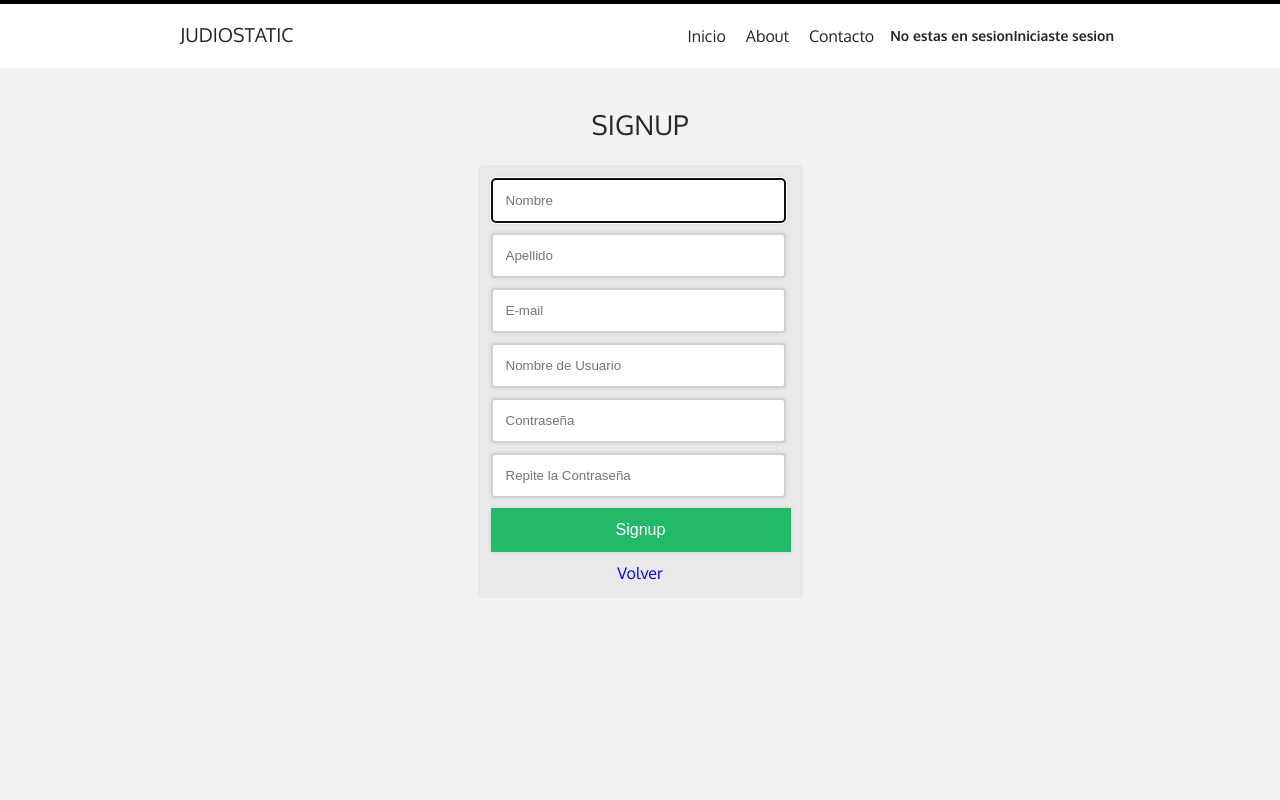
After one commit to alvarogabrielgomez/judiostatic, a PHP site: page /signup.php in a window 1280 px wide. The commit adds this page. Run offline with PHP 8.4, Linux system fonts and the light colour scheme.

Commit message:
Update 14 Diciembre

```diff
--- /dev/null
+++ b/components/footer.php
@@ -0,0 +1,3 @@
+<footer>
+
+</footer>
--- /dev/null
+++ b/components/header.php
@@ -0,0 +1,23 @@
+<header id="header">
+   <div id="header-container">
+        <nav id="header-logo">
+            <ul>
+                <!-- <li id="header-logo-img"><a href="#"><img src="" alt=""></a></li> -->
+                <li id="header-logo-spam">JUDIOSTATIC</li>
+            </ul>
+        </nav>
+        <div id="header-container-menu">
+            <nav id="header-menu">
+                <ul id="header-menu-buttoms">
+                    <li><a onClick="cargarContenido('landing.html')"  href="#main">Inicio</a></li>
+                    <li><a onClick="cargarContenido('about.html')"  href="#main">About</a></li>
+                    <li><a onClick="cargarContenido('contact.html')"  href="#main">Contacto</a></li>
+                    <li class="login-status"><span>No estas en sesion</span>
+                        <span>Iniciaste sesion</span></li>
+                </ul>
+
+            </nav>
+        </div>
+    </div>
+        <!--Final de contenedor header-->
+</header>
--- /dev/null
+++ b/components/signup-posts-container.php
@@ -0,0 +1,23 @@
+            <div id="main-posts-container">
+               <div class="main-post">
+                 <h1 class="title-login">SIGNUP</h1>
+
+
+
+                    <div class="main-box admin-signup">
+
+                    <div class="nav-signup">
+                    <form action="includes/signup-inc.php" method="POST">
+                        <input type="text" name="first"  placeholder="Nombre" autofocus>
+                        <input type="text" name="last"  placeholder="Apellido">
+                        <input type="email" name="email"  placeholder="E-mail">
+                        <input type="text" name="uid"  placeholder="Nombre de Usuario">
+                        <input type="password" name="pwd"  placeholder="Contraseña">
+                        <input type="password" name="pwd-repeat" placeholder="Repite la Contraseña">
+                        <button type="submit" class="button" name="signup-submit">Signup</button>
+                    </form>
+                    <a href="admin.php">Volver</a>
+
+                    </div>
+
+            </div>
--- /dev/null
+++ b/signup.php
@@ -0,0 +1,38 @@
+<?php
+session_start();
+?>
+<!DOCTYPE html>
+<html lang="en">
+<head>
+    <meta charset="UTF-8">
+    <meta name="viewport" content="width=device-width, initial-scale=1.0">
+    <meta http-equiv="X-UA-Compatible" content="ie=edge">
+    <title>JUDIOSTATIC</title>
+    <link rel="stylesheet" type="text/css" href="style.css">
+    <link href="https://fonts.googleapis.com/css?family=Oxygen:400,700" rel="stylesheet">
+
+</head>
+
+<body>
+
+<div id="themoderfoquer">
+        <?php
+            require 'components/header.php'; // Main Items php
+        ?>
+<!--Final main portada-->
+<section>
+<div id="main-container">
+        <?php
+            require 'components/signup-posts-container.php'; // Main posts admin php
+        ?>
+        </div>
+    </section>
+</div>
+
+<footer>
+
+</footer>
+
+</body>
+
+</html>
--- a/style.css
+++ b/style.css
@@ -6,6 +6,10 @@ body{
 	background: #f2f2f2;
 	font-size: 1em; line-height: 1.5em;
 
+}
+
+a{
+	text-decoration: none;
 }
 
 
@@ -134,12 +138,6 @@ nav ul li a{
 }
 
 
-
-#main{
-
-}
-
-
 #main-items{
     width: inherit;
     height: auto;
@@ -160,7 +158,7 @@ nav ul li a{
     height: auto;
 }
 
-}
+
 
 .main-post{
 	margin:auto;
@@ -184,13 +182,12 @@ nav ul li a{
     border-color: #e9e9e9;
     border-style: solid;
 	border-width: 1px;
-	-webkit-transition: all 0.6s ease;
+	transition: all 0.6s ease;
 }
 
 .main-box:hover{
 	background-color: #e3e3e3;
 	border-color:#00FFFF;
-	-webkit-transition: all 0.6s ease;
 	 transition: all 0.6s ease;
 	}
 
@@ -204,7 +201,6 @@ nav ul li a{
 	overflow: hidden;
 }
 
-}
 
 .main-img img{
 	width: auto;
@@ -266,7 +262,6 @@ h3::after{
     height: 18px;
     max-width: 90%;
     text-align: center;
-    display: inline-block;
     vertical-align: middle;
     white-space: nowrap;
     padding: 0 5px;
@@ -320,3 +315,101 @@ abbr{
 	text-align: left;
 	margin: 4px 0px;
 }
+
+.nav-login input{
+	border: 2px solid rgba(179, 179, 179, 0.603);
+    border-radius: 4px;
+    padding: 13px;
+    margin: 0 5px 10px 0;
+    -webkit-box-shadow: 0px 0px 4px 0px rgba(209,209,209,1);
+    -moz-box-shadow: 0px 0px 4px 0px rgba(209,209,209,1);
+    box-shadow: 0px 0px 4px 0px rgba(209,209,209,1);
+}
+.nav-login input[type=text] {
+    padding-left: 17px;
+}
+
+.nav-login input[type=password] {
+    padding-left: 17px;
+}
+
+.button {
+    background-color: #22BA6A;
+    border: none;
+    color: white;
+	padding: 12px 39px;
+    text-align: center;
+    text-decoration: none;
+    display: inline-block;
+	font-size: 16px;
+	height: 44px;
+	box-sizing: border-box;
+	box-shadow: 0px 0px 4px 0px rgba(209,209,209,1);
+	cursor: pointer;
+}
+
+.nav-login{
+	display: flex;
+    flex-direction: row;
+    flex-flow: wrap;
+    align-content: center;
+}
+.nav-login a{
+	width: 100%;
+    margin-top: 9px;
+}
+.title-login{
+	margin-bottom: 27px!important;
+}
+
+.admin-login{
+	width: 100%;
+	max-width: 325px;
+	min-width: 300px;
+	padding: 9%;
+}
+
+.admin-signup{
+	width: 100%;
+	max-width: 325px;
+	min-width: 300px;
+}
+
+.nav-login form{
+	display: flex;
+	flex-direction: column;
+	width: 100%;
+
+}
+.nav-signup form {
+	display: flex;
+	flex-direction: column;
+	width: 100%;
+	max-width: 500px;
+	min-width: 300px;
+}
+
+.nav-signup input{
+	border: 2px solid rgba(179, 179, 179, 0.603);
+    border-radius: 4px;
+    padding: 13px;
+    margin: 0 5px 10px 0;
+    -webkit-box-shadow: 0px 0px 4px 0px rgba(209,209,209,1);
+    -moz-box-shadow: 0px 0px 4px 0px rgba(209,209,209,1);
+    box-shadow: 0px 0px 4px 0px rgba(209,209,209,1);
+}
+
+.nav-signup a{
+	display: block;
+	width: 100%;
+    margin-top: 9px;
+}
+
+.login-status{
+    margin: 0 16px!important;
+    display: flex;
+    padding: 0px;
+    font-weight: 600;
+    line-height: 26px;
+    font-size: 14px;
+}
```
Also changed, not shown: admin.php (added, +46 -0 lines), components/admin-posts-container.php (added, +25 -0 lines), components/main-hero.php (added, +18 -0 lines), components/main-items.php (renamed from index.html, +0 -99 lines), components/main-posts.php (added, +20 -0 lines), includes/dbh-inc.php (added, +16 -0 lines), includes/login-inc2.php (added, +58 -0 lines), includes/signup-inc.php (added, +84 -0 lines), includes/signup-inc2.php (added, +59 -0 lines), index.php (added, +57 -0 lines), includes/login-inc.php (added), includes/logout-inc.php (added).
